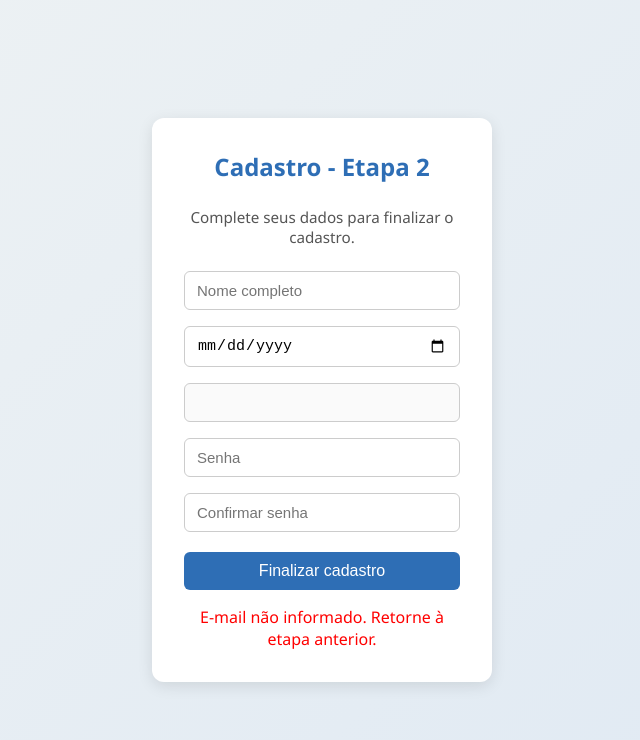
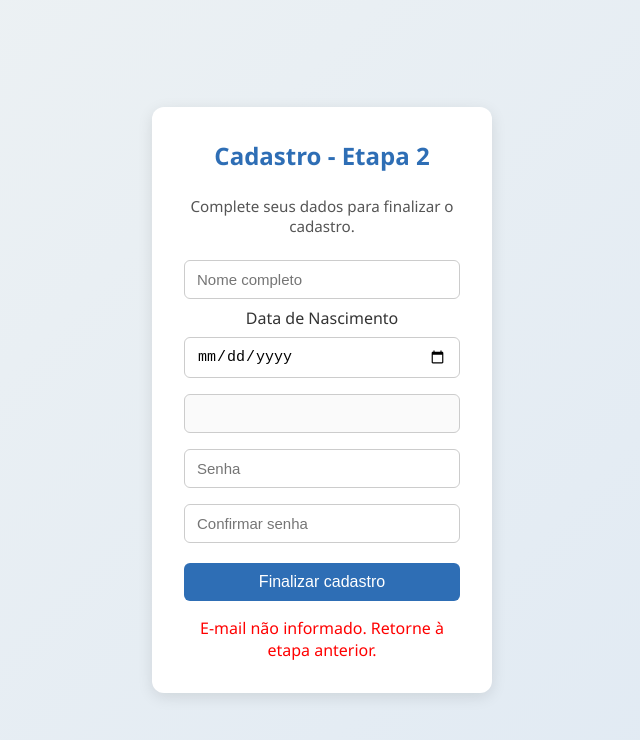
Before and after one commit to mpmoraes-sudo/coletor-fullstack, a website: page cadastro2.html in a window 1280 px wide. Shown: the whole page, without its empty margins (318-958 px from the left). Drawn offline with Linux system fonts and the light colour scheme.

Commit message:
Update cadastro2.html

```diff
--- a/cadastro2.html
+++ b/cadastro2.html
@@ -18,7 +18,8 @@
 
     <form id="cadastroForm">
       <input type="text" id="nome" placeholder="Nome completo" required>
-      <input type="date" id="dataNascimento" placeholder = "Data de Nascimento" required>
+        <label for="dataNascimento">Data de Nascimento</label>
+      <input type="date" id="dataNascimento" required>
       <input type="email" id="email" disabled>
       <input type="password" id="senha" placeholder="Senha" required>
       <input type="password" id="confirmarSenha" placeholder="Confirmar senha" required>
```
